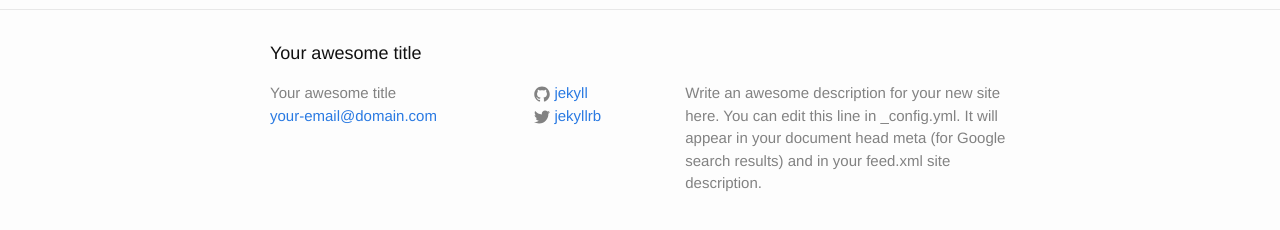
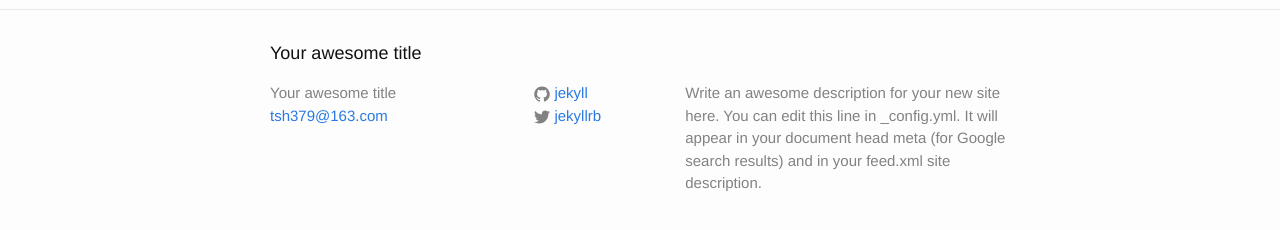
Before and after one commit to albert379ZL/My_blog, a Jekyll site: the page built from index.html, in a window 1280 px wide. Shown: the part 287-517 px from the top of the page. Built offline with Jekyll 4.4.1, drawn with Linux system fonts in a browser that asks for light colours.

Commit message:
update-0730-01

```diff
--- a/_config.yml
+++ b/_config.yml
@@ -1,12 +1,12 @@
 # Site settings
 title: Your awesome title
-email: your-email@domain.com
+email: tsh379@163.com
 description: > # this means to ignore newlines until "baseurl:"
   Write an awesome description for your new site here. You can edit this
   line in _config.yml. It will appear in your document head meta (for
   Google search results) and in your feed.xml site description.
-baseurl: "" # the subpath of your site, e.g. /blog/
-url: "http://yourdomain.com" # the base hostname & protocol for your site
+baseurl: "/Myblog/" # the subpath of your site, e.g. /blog/
+url: "https://albert379zl.github.io/Myblog/" # the base hostname & protocol for your site
 twitter_username: jekyllrb
 github_username:  jekyll
 
```
